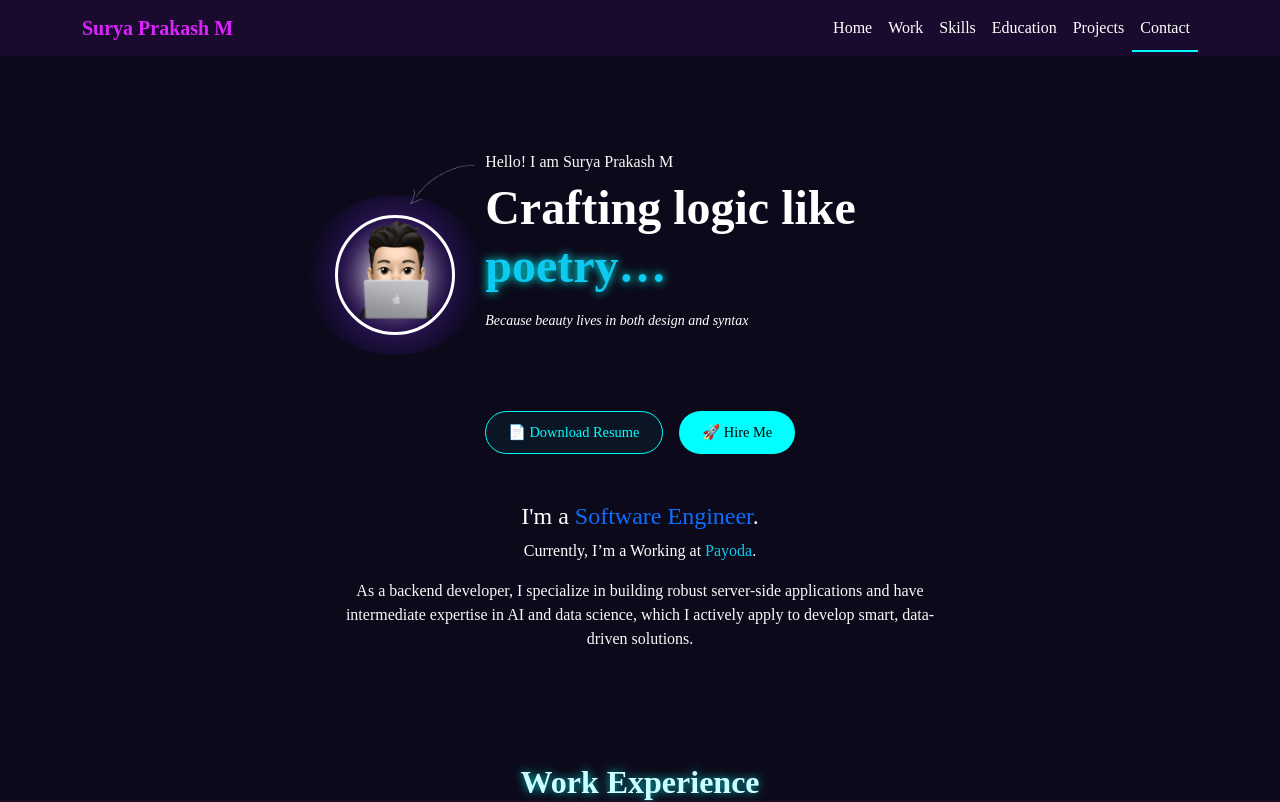
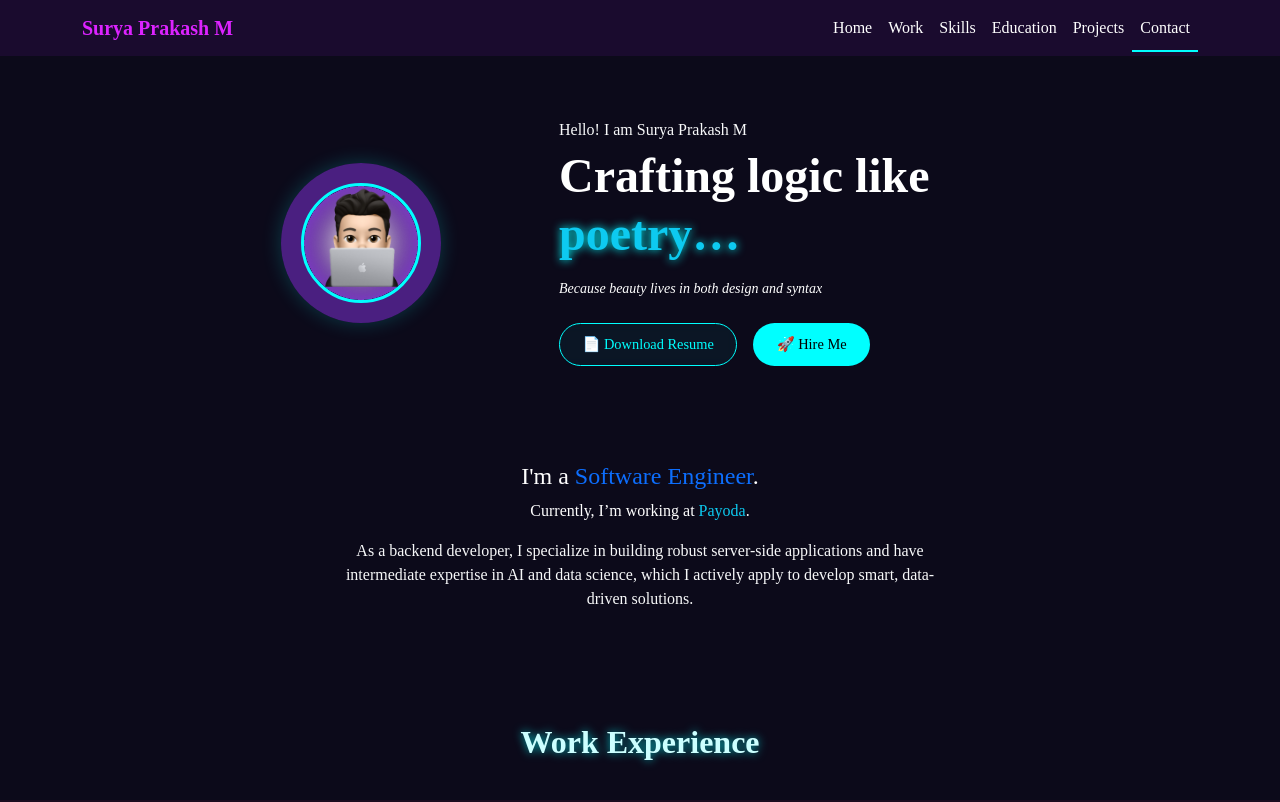
Before and after one commit to SURYA1804/my-portfolio, an Angular app: page / in a window 1280 px wide. Shown: the top 802 px of the page. Built offline with nearby package versions, Linux system fonts and the light colour scheme.

Commit message:
Home Component Update

```diff
--- a/src/app/sections/home/home.component.html
+++ b/src/app/sections/home/home.component.html
@@ -1,55 +1,41 @@
+<!-- Removed: <img src="assets/Arrow.png" ... /> -->
+
 <section id="home" class="container text-center py-5 home-section">
+  <div class="container py-5 home-intro">
+      <div class="row align-items-center justify-content-center text-center text-md-start gx-15">
 
-    <br/>
-
-<div style="display: flex; padding: 5% 20%;position: relative;">
-      <img src="assets/Arrow.png"
-       class="arrow-image"
-       alt="arrow"
-       style=" position: absolute;top: 40px;left: 310px;width: 100px;" />
-   <div style="align-self: flex-end;">
-        <div class="avatar-wrapper " >
-        <img src="assets/Me.png" class="avatar-img" width="120" height="120" alt="Avatar" />
-        </div>
-    </div>
-    <div>
-        <h6 class="text-muted text-start"><span class="text-light"> Hello! I am  Surya Prakash M</span></h6>
-        <h1 class="display-5 fw-bold mb-3 text-start">
-            Crafting logic like <br/><span class="text-info">poetry…</span>
-        </h1>
-        <p class="text-white small fst-italic mb-4 text-start ">
-           Because beauty lives in both design and syntax
-        </p>
+      <!-- Left: Avatar without arrow -->
+<div class="col-12 col-md-4 d-flex justify-content-center mb-4 mb-md-0">
+        <div class="avatar-wrapper">
+          <img src="assets/Me.png" alt="Avatar" class="avatar-img" />
         </div>
       </div>
 
-<div class="text-center">
-  <div class="d-flex justify-content-center flex-wrap gap-3 custom-btn-group">
-    <a
-      href="https://drive.google.com/file/d/1K2NE_InjTDDn44yzfHUdgqCStpHTydnJ/view?usp=sharing"
-      target="_blank"
-      class="custom-btn-outline"
-    >
-      📄 Download Resume
-    </a>
-    <a href="#contact" class="custom-btn-solid">
-      🚀 Hire Me
-    </a>
+      <!-- Right: Text -->
+        <div class="col-12 col-md-6 mt-4 mt-md-0">
+        <h6 class="text-muted"><span class="text-light">Hello! I am Surya Prakash M</span></h6>
+        <h1 class="display-5 fw-bold mb-3">
+          Crafting logic like <br /><span class="text-info">poetry…</span>
+        </h1>
+        <p class="text-white small fst-italic mb-4">
+          Because beauty lives in both design and syntax
+        </p>
+        <div class="d-flex justify-content-center justify-content-md-start flex-wrap gap-3">
+          <a href="https://drive.google.com/file/d/1K2NE_InjTDDn44yzfHUdgqCStpHTydnJ/view?usp=sharing" class="custom-btn-outline" target="_blank">📄 Download Resume</a>
+          <a href="#contact" class="custom-btn-solid">🚀 Hire Me</a>
         </div>
       </div>
 
+    </div>
+  </div>
 
-
-<br/><br/>
-
+  <!-- Role Description -->
+  <div class="mt-5">
     <h4 class="fw-normal">I'm a <span class="text-primary">Software Engineer</span>.</h4>
-  <p class="mb-3">
-    Currently, I’m a Working at
-    <a href="https://www.payoda.com/" target="_blank" class="text-decoration-none text-info">Payoda</a>.
-  </p>
-
+    <p>Currently, I’m working at <a href="https://www.payoda.com/" target="_blank" class="text-decoration-none text-info">Payoda</a>.</p>
     <p class="text-light mx-auto" style="max-width: 600px;">
       As a backend developer, I specialize in building robust server-side applications and have intermediate
       expertise in AI and data science, which I actively apply to develop smart, data-driven solutions.
     </p>
+  </div>
 </section>
--- a/src/app/sections/home/home.component.scss
+++ b/src/app/sections/home/home.component.scss
@@ -6,48 +6,28 @@
     text-shadow: 0 0 10px #0ff;
   }
 
-  img {
-    border: 3px solid #fff;
-    transition: transform 0.3s ease;
-    &:hover {
-      transform: scale(1.05);
-    }
-  }
-
-  a {
-    color: #00bfff;
-    &:hover {
-      text-decoration: underline;
-    }
-  }
   .avatar-wrapper {
-  width: 180px;
+    width: 160px;
     height: 160px;
-  background-image: url('/assets/Gradient.png');
-  background-size: cover;
-  background-position: center;
+    background: radial-gradient(circle at center, #7a3cbe 50%, #4a1f80 50%);
     border-radius: 50%;
     display: flex;
-  align-self: flex-end;
     align-items: center;
     justify-content: center;
-  padding: 10px;
-  margin: auto;
-//  box-shadow: 0 0 20px rgba(0, 255, 255, 0.3);
+    padding: 5px;
+    box-shadow: 0 0 20px #0ff3;
   }
 
   .avatar-img {
     border-radius: 50%;
     width: 120px;
     height: 120px;
-  z-index: 2;
+    border: 3px solid #0ff;
   }
-.arrow-image {
-  border: none;
-  outline: none;
-  box-shadow: none;
-}
-.custom-btn-group a {
+
+  .custom-btn-group a,
+  .custom-btn-outline,
+  .custom-btn-solid {
     padding: 0.6rem 1.4rem;
     font-size: 0.9rem;
     font-weight: 500;
@@ -61,27 +41,24 @@
     color: #00ffff;
     border: 1px solid #00ffff;
     background-color: rgba(0, 255, 255, 0.05);
-}
 
-.custom-btn-outline:hover {
+    &:hover {
       background-color: #00ffff;
       color: #000;
       box-shadow: 0 0 10px #00ffff;
+    }
   }
 
   .custom-btn-solid {
     background-color: #00ffff;
     color: #000;
     border: 1px solid transparent;
-}
 
-.custom-btn-solid:hover {
+    &:hover {
       background-color: transparent;
       border: 1px solid #00ffff;
       color: #00ffff;
       box-shadow: 0 0 10px #00ffff;
     }
-
-
-
   }
+}
```
Lines whose indentation alone changed are shown as unchanged.
